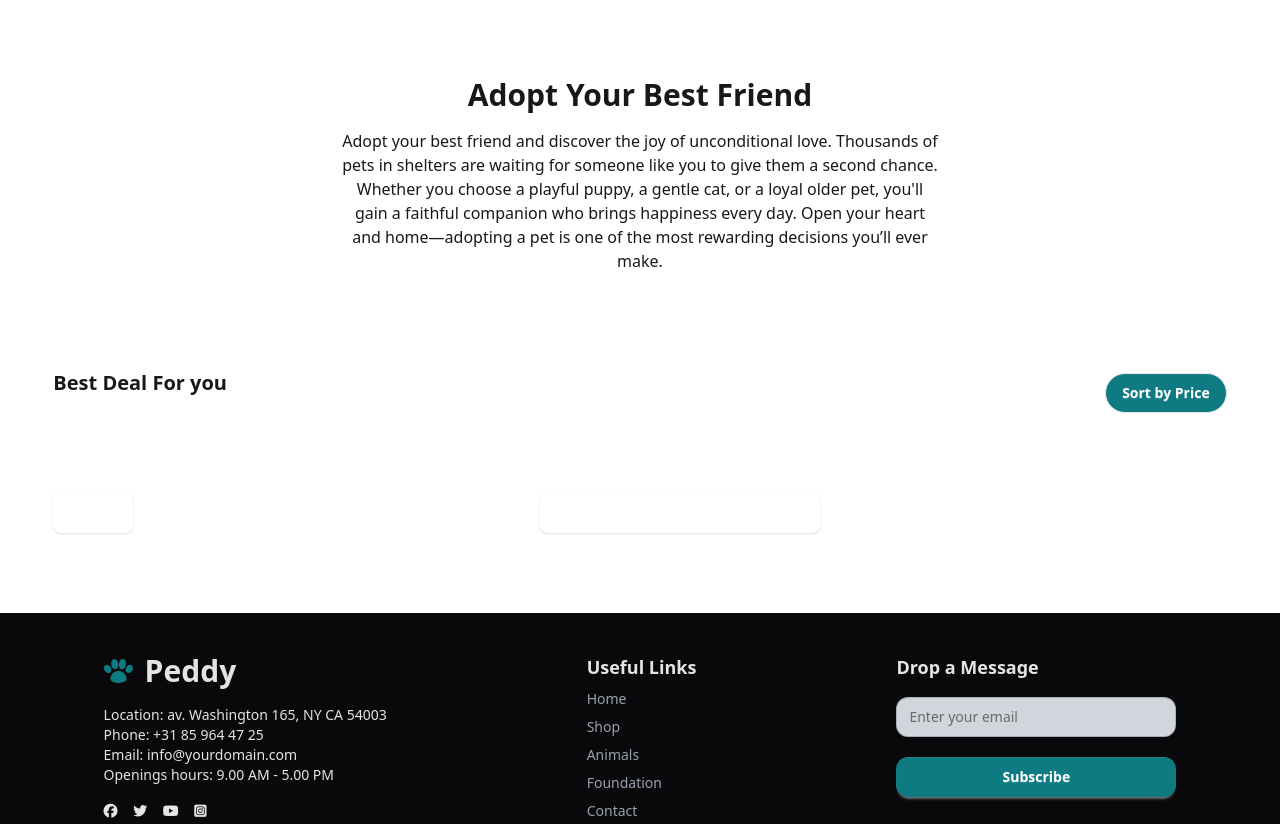
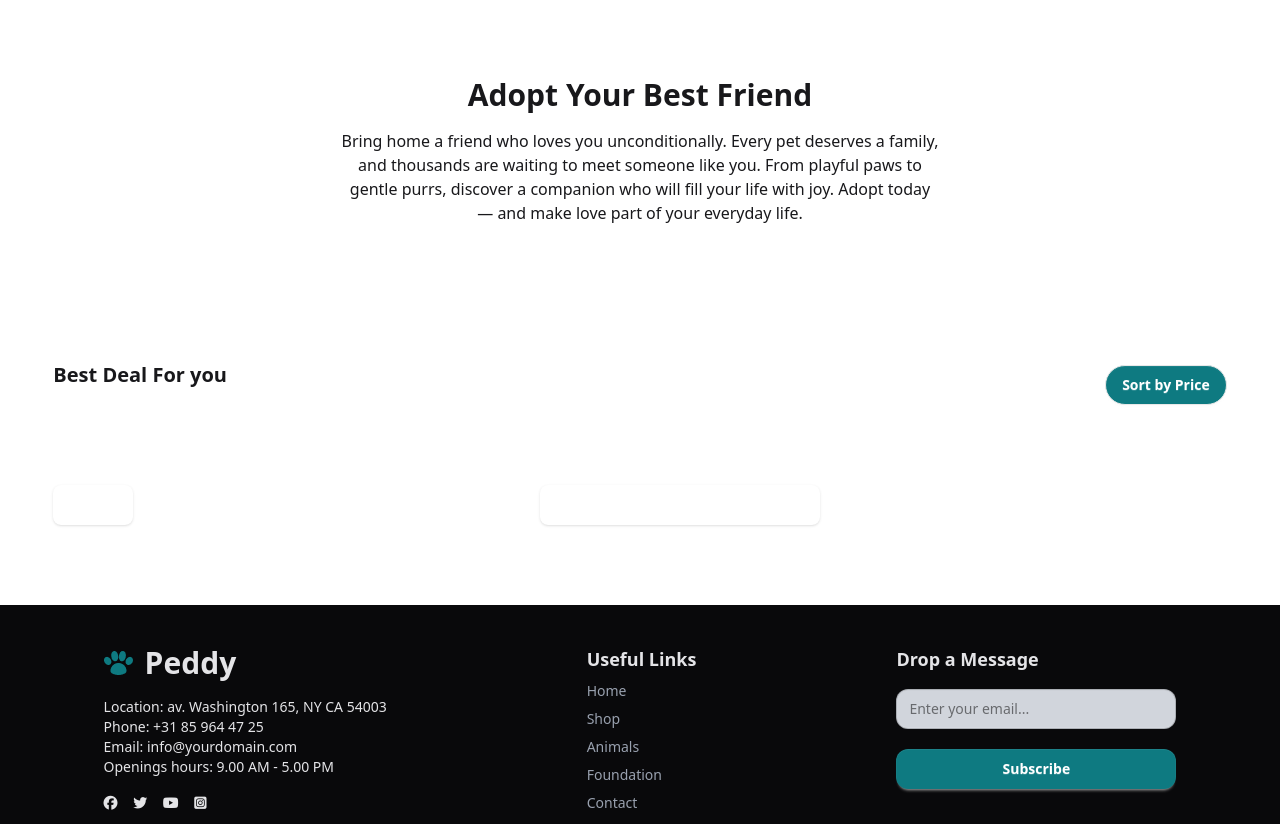
Before and after one commit to omarfarhatul/Assignment-6, a plain HTML site: page index.html in a window 1280 px wide. Shown: the part 763-1587 px from the top of the page. Drawn offline with nearby package versions, Linux system fonts and the light colour scheme; no server answers.

Commit message:
completed

```diff
--- a/index.html
+++ b/index.html
@@ -34,7 +34,7 @@
 
             </div>
             <div class="border text-center lg:h-10 lg:w-10 w-9 rounded-full">
-                <a class="" href=""><i class=" text-black fa-solid fa-user py-2.5"></i></a>
+                <a class="" href=""><i class="text-black fa-solid fa-user py-3"></i></a>
             </div>
         </div>
     </header>
@@ -62,12 +62,12 @@
             </div>
         </section>
         <!-- Adopt -->
-        <section id="AdoptBestFriend" class=" mb-10 text-center mt-20 lg:w-150 md:w-120 mx-auto">
+        <section id="AdoptBestFriend" class="text-center my-20 lg:w-150 md:w-120 mx-auto">
             <h1 class="text-center font-bold text-xl lg:text-3xl md:text-2xl mb-4">Adopt Your Best Friend</h1>
-            <p class="">Adopt your best friend and discover the joy of unconditional love. Thousands of pets in shelters
-                are waiting for someone like you to give them a second chance. Whether you choose a playful puppy, a
-                gentle cat, or a loyal older pet, you'll gain a faithful companion who brings happiness every day. Open
-                your heart and home—adopting a pet is one of the most rewarding decisions you’ll ever make.</p>
+            <p class="">Bring home a friend who loves you unconditionally.
+                Every pet deserves a family, and thousands are waiting to meet someone like you.
+                From playful paws to gentle purrs, discover a companion who will fill your life with joy.
+                Adopt today — and make love part of your everyday life.</p>
         </section>
         <!-- Button category -->
         <section id="categoriesContainer" class="flex mb-10 justify-between">
@@ -86,7 +86,7 @@
                 class="card bg-base-100 shadow-sm  grid lg:grid-cols-3 md:grid-cols-2 gap-10   bg-base-100 border-red-950 ">
             </div>
 
-            <div id="likePetContainer" class="card mx-auto mt-5 lg:mt-0 md:mt-0 lg:w-70 md:w-50 h-full  grid grid-cols-5 lg:grid-cols-3 md:grid-cols-2  gap-3 bg-base-100 shadow-sm  p-5 ">
+            <div id="likePetContainer" class="card mx-auto mt-5 lg:mt-0 md:mt-0 lg:w-70 md:w-50 h-full grid grid-cols-5 lg:grid-cols-3 md:grid-cols-2  gap-3 bg-base-100 shadow-sm  p-5 ">
 
             </div>
         </div>
@@ -100,7 +100,7 @@
             </div>
             <div class="modal-action">
                 <form method="dialog">
-                    <button id="modalClose" class="btn bg-[#0E7A811A]  text-[#0E7A81]">Close</button>
+                    <button id="modalClose" class="btn bg-[#0E7A811A] text-[#0E7A81]">Close</button>
                 </form>
             </div>
         </div>
@@ -155,7 +155,7 @@
 
             <div>
                 <h6 class="text-lg font-bold mb-4">Drop a Message</h6>
-                <input placeholder="Enter your email" class="input bg-gray-300 text-black rounded-xl " type="text"
+                <input placeholder="Enter your email..." class="input bg-gray-300 text-black rounded-xl " type="text"
                     name="" id="inputEmail">
                 <div id="message"></div>
                 <button id="Subscribe"
--- a/js/main.js
+++ b/js/main.js
@@ -21,7 +21,7 @@ const displayCatagories = (data)=>{
          const buttonCatagories = document.createElement('div');
         buttonCatagories.innerHTML=
         `
-            <button id="btn-${element.id}"  onclick="displayPetsIndividual(${element.id})"  class= "btn category-btn lg:p-6 lg:text-2xl lg:2" ><img class="h-5 w-5 lg:h-10 lg:w-10 md:h-8 md:w-8" src=${element.category_icon} />${element.category}</button>
+            <button id="btn-${element.id}" onclick="displayPetsIndividual(${element.id})" class= "btn category-btn lg:p-8 lg:text-2xl rounded-full" ><img class="h-5 w-5 lg:h-10 lg:w-10 md:h-8 md:w-8" src=${element.category_icon} />${element.category}</button>
         `
         CategoriesContainer.append(buttonCatagories);
      });
```
Also changed, not shown: js/api.js (+2 -9 lines).
